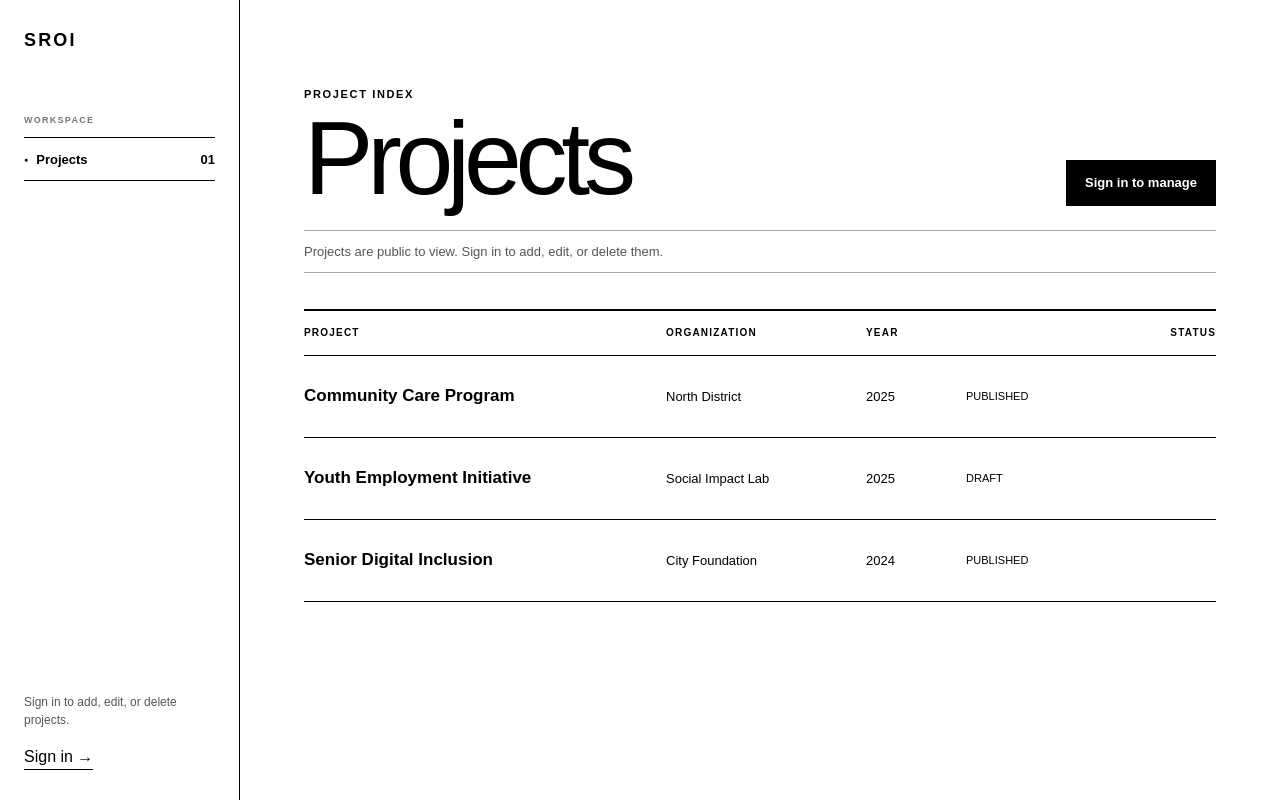
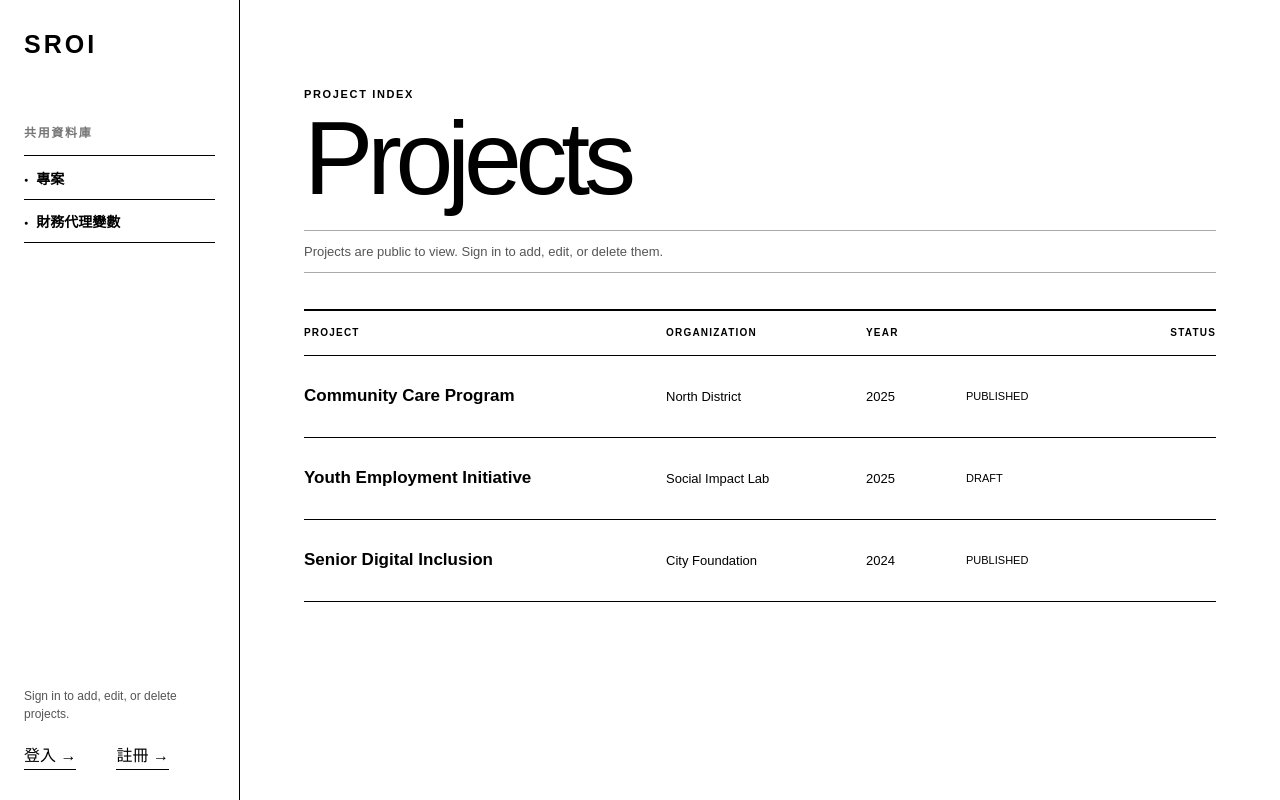
Before and after one commit to 2026-nccu-blockchain/sroi_frontend, a Vue app: page / in a window 1280 px wide. Built offline with nearby package versions, Linux system fonts and the light colour scheme.

Commit message:
edit: home page appearance

```diff
--- a/src/layouts/MainLayout.vue
+++ b/src/layouts/MainLayout.vue
@@ -19,16 +19,32 @@ const handleLogout = async (): Promise<void> => {
         <RouterLink class="sidebar__brand" to="/">SROI</RouterLink>
 
         <nav class="sidebar__nav" aria-label="Main navigation">
-          <p class="sidebar__label">Workspace</p>
-          <RouterLink class="sidebar__link" to="/">
-            <span>Projects</span>
-            <span aria-hidden="true">01</span>
-          </RouterLink>
-
-          <RouterLink v-if="isAuthenticated" class="sidebar__link" to="/forms/new">
-            <span>Add project</span>
-            <span aria-hidden="true">＋</span>
-          </RouterLink>
+          <template v-if="isAuthenticated">
+            <p class="sidebar__label">工作區</p>
+            <RouterLink class="sidebar__link" to="/">
+              <span>我的專案</span>
+            </RouterLink>
+            <RouterLink class="sidebar__link" to="/">
+              <span>我的群組</span>
+            </RouterLink>
+            <p> </p> <!--排版空白-->
+            <p class="sidebar__label">共用資料庫</p>
+            <RouterLink class="sidebar__link" to="/">
+              <span>專案</span>
+            </RouterLink>
+            <RouterLink class="sidebar__link" to="/">
+              <span>財務代理變數</span>
+            </RouterLink>
+          </template>
+          <template v-else>
+            <p class="sidebar__label">共用資料庫</p>
+            <RouterLink class="sidebar__link" to="/">
+              <span>專案</span>
+            </RouterLink>
+            <RouterLink class="sidebar__link" to="/">
+              <span>財務代理變數</span>
+            </RouterLink>
+          </template>
         </nav>
       </div>
 
@@ -40,7 +56,11 @@ const handleLogout = async (): Promise<void> => {
         </template>
         <template v-else>
           <p class="sidebar__guest">Sign in to add, edit, or delete projects.</p>
-          <RouterLink class="sidebar__auth-action" to="/login">Sign in →</RouterLink>
+          <div class="sidebar__auth">
+            <RouterLink class="sidebar__auth-action" to="/login">登入 →</RouterLink>
+            <RouterLink class="sidebar__auth-action" to="/login">註冊 →</RouterLink>
+          </div>
+
         </template>
       </div>
     </aside>
@@ -75,7 +95,7 @@ const handleLogout = async (): Promise<void> => {
   display: inline-block;
   margin-bottom: 64px;
   color: inherit;
-  font-size: 18px;
+  font-size: 25px;
   font-weight: 800;
   letter-spacing: 0.12em;
   text-decoration: none;
@@ -88,9 +108,9 @@ const handleLogout = async (): Promise<void> => {
 }
 
 .sidebar__label {
-  margin: 0 0 12px;
+  margin: 0 0 15px;
   color: #777;
-  font-size: 9px;
+  font-size: 12px;
   font-weight: 700;
   letter-spacing: 0.14em;
   text-transform: uppercase;
@@ -108,7 +128,7 @@ const handleLogout = async (): Promise<void> => {
   background: transparent;
   color: #000;
   font: inherit;
-  font-size: 13px;
+  font-size: 14px;
   font-weight: 700;
   text-decoration: none;
   cursor: pointer;
@@ -125,6 +145,10 @@ const handleLogout = async (): Promise<void> => {
   vertical-align: 2px;
 }
 
+.sidebar__auth {
+  display: flex;
+}
+
 .sidebar__guest,
 .sidebar__email {
   margin: 0 0 16px;
@@ -136,6 +160,7 @@ const handleLogout = async (): Promise<void> => {
 
 .sidebar__auth-action {
   justify-self: start;
+  margin: 0 40px 0 0;
   border: 0;
   border-bottom: 1px solid #000;
   padding: 3px 0;
--- a/src/modules/dashboard/pages/DashboardPage.vue
+++ b/src/modules/dashboard/pages/DashboardPage.vue
@@ -35,9 +35,6 @@ const deleteProject = (project: Project): void => {
 
       <RouterLink v-if="isAuthenticated" class="button button--primary" to="/forms/new">
         <span>＋</span> Add project
-      </RouterLink>
-      <RouterLink v-else class="button button--primary" to="/login?redirect=/">
-        Sign in to manage
       </RouterLink>
     </div>
 
```
